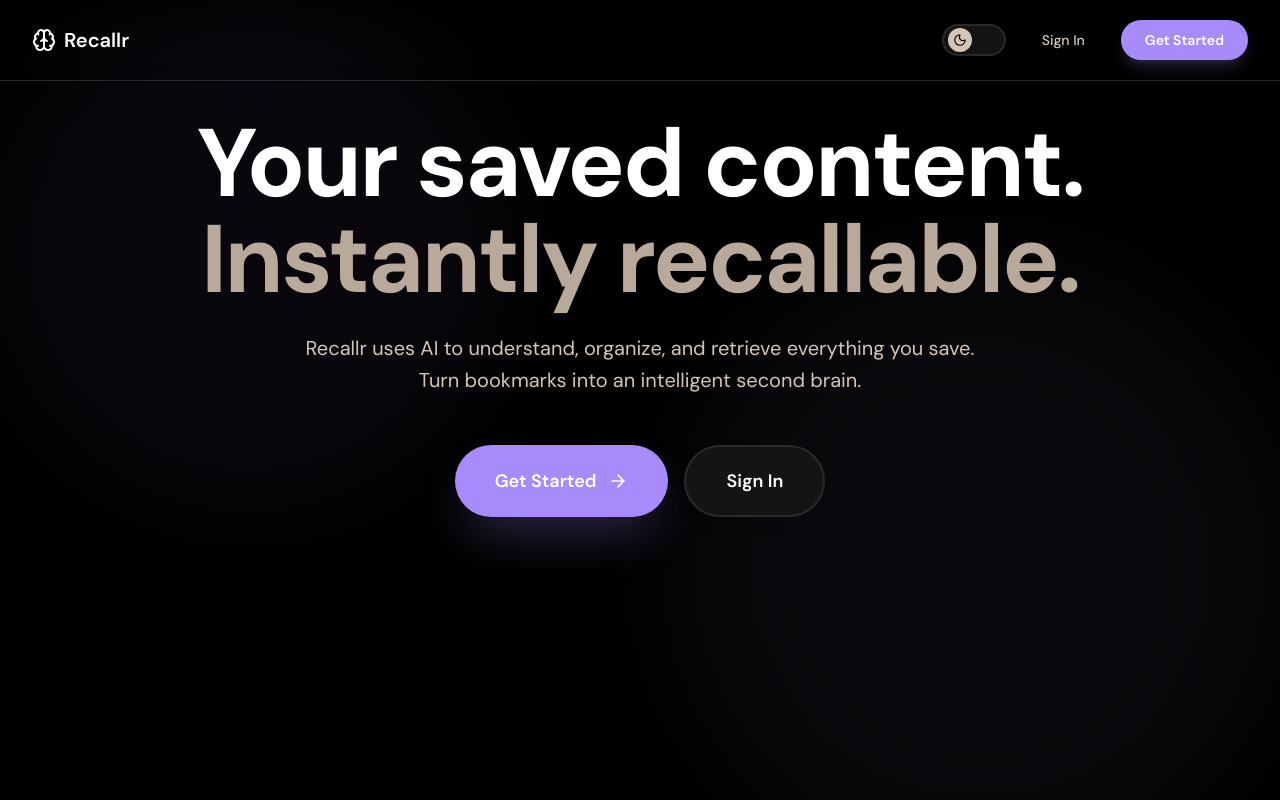
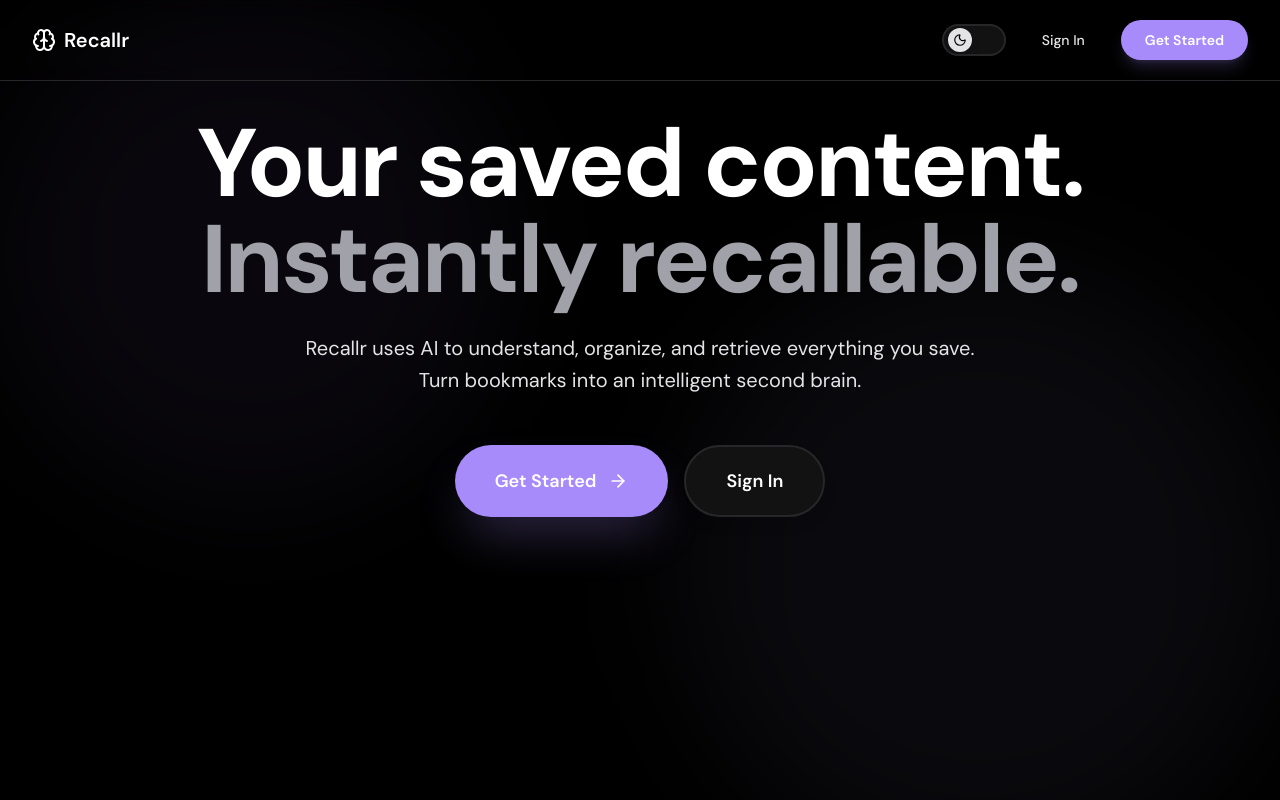
Before and after one commit to debugonaut/TechSprint_CodeForge2026, a React app in the folder frontend/: page / in a window 1280 px wide. Shown: the top 800 px of the page. Built offline with nearby package versions, Linux system fonts and the light colour scheme; no server answers; the HTML template or start-up script is replaced by a standard one.

Commit message:
feat: Add to Collection, Dark/Light Theme Reversal

```diff
--- a/frontend/src/components/Dashboard.jsx
+++ b/frontend/src/components/Dashboard.jsx
@@ -7,7 +7,7 @@ import {
   Download, BarChart3, MessageCircle, Folder, Bell, Home, Settings,
   Video, Headphones, Music, Code, Newspaper, Globe, Image as ImageIcon,
   BookOpen, Github, Twitter, Linkedin, Briefcase, DollarSign, Brain, Command,
-  Layout, MessageSquare
+  Layout, MessageSquare, FolderPlus
 } from 'lucide-react';
 import toast from 'react-hot-toast';
 import CollectionDialog from './CollectionDialog';
@@ -42,6 +42,7 @@ export default function Dashboard({ user }) {
   const [showStats, setShowStats] = useState(false);
   const [showChat, setShowChat] = useState(false);
   const [showReminders, setShowReminders] = useState(false);
+  const [itemForCollection, setItemForCollection] = useState(null);
 
   // Collections & Reminders
   const [collections, setCollections] = useState([]);
@@ -408,12 +409,21 @@ export default function Dashboard({ user }) {
                                        {getCategoryIcon(item.ai_output?.category)}
                                        <span>{item.ai_output?.category || 'General'}</span>
                                    </div>
-                                   <button
-                                      onClick={(e) => { e.stopPropagation(); handleDelete(item.id); }}
-                                      className="text-muted hover:text-red-400 opacity-0 group-hover:opacity-100 transition-opacity"
-                                   >
-                                       <Trash2 size={16} />
-                                   </button>
+                                   <div className="flex gap-2">
+                                       <button
+                                          onClick={(e) => { e.stopPropagation(); setItemForCollection(item); }}
+                                          className="text-muted hover:text-primary opacity-0 group-hover:opacity-100 transition-opacity p-1 hover:bg-primary/10 rounded"
+                                          title="Add to Collection"
+                                       >
+                                           <FolderPlus size={16} />
+                                       </button>
+                                       <button
+                                          onClick={(e) => { e.stopPropagation(); handleDelete(item.id); }}
+                                          className="text-muted hover:text-red-400 opacity-0 group-hover:opacity-100 transition-opacity p-1 hover:bg-red-500/10 rounded"
+                                       >
+                                           <Trash2 size={16} />
+                                       </button>
+                                   </div>
                                </div>
 
                                <h3 className="text-lg font-bold text-secondary mb-2 leading-snug group-hover:text-primary transition-colors line-clamp-2">
@@ -605,6 +615,86 @@ export default function Dashboard({ user }) {
          isOpen={showReminders}
          onClose={() => setShowReminders(false)}
       />
+
+       {/* Add To Collection Modal */}
+       <AnimatePresence>
+        {itemForCollection && (
+            <motion.div
+                initial={{ opacity: 0 }}
+                animate={{ opacity: 1 }}
+                exit={{ opacity: 0 }}
+                className="fixed inset-0 bg-black/60 backdrop-blur-sm z-50 flex items-center justify-center p-4"
+                onClick={() => setItemForCollection(null)}
+            >
+                <motion.div
+                    initial={{ scale: 0.95 }}
+                    animate={{ scale: 1 }}
+                    exit={{ scale: 0.95 }}
+                    onClick={(e) => e.stopPropagation()}
+                    className="bg-surface border border-default rounded-2xl w-full max-w-sm overflow-hidden shadow-2xl p-6"
+                >
+                    <h3 className="text-lg font-bold text-secondary mb-4 flex items-center gap-2">
+                        <FolderPlus size={20} className="text-primary" />
+                        Add to Collection
+                    </h3>
+
+                    {collections.length === 0 ? (
+                        <div className="text-center py-8">
+                            <p className="text-muted text-sm mb-4">No collections found.</p>
+                            <button
+                                onClick={() => { setItemForCollection(null); setShowCollections(true); }}
+                                className="text-primary text-sm hover:underline"
+                            >
+                                Create New Collection
+                            </button>
+                        </div>
+                    ) : (
+                        <div className="space-y-2 max-h-[60vh] overflow-y-auto">
+                            {collections.map(col => (
+                                <button
+                                    key={col.id}
+                                    onClick={async () => {
+                                        const toastId = toast.loading('Adding to collection...');
+                                        try {
+                                            const token = await user.getIdToken();
+                                            await fetch(`${API_URL}/api/update/${itemForCollection.id}`, {
+                                                method: 'PUT',
+                                                headers: {
+                                                    'Content-Type': 'application/json',
+                                                    'Authorization': `Bearer ${token}`
+                                                },
+                                                body: JSON.stringify({ collectionId: col.id })
+                                            });
+                                            toast.success(`Added to "${col.name}"`, { id: toastId });
+                                            setItemForCollection(null);
+                                            // Refresh items to update UI if currently viewing a filtered list?
+                                            // For now just close.
+                                            fetchItems(query, { category: selectedCategory, collectionId: selectedCollection });
+                                        } catch (err) {
+                                            console.error(err);
+                                            toast.error('Failed to add to collection', { id: toastId });
+                                        }
+                                    }}
+                                    className="w-full flex items-center justify-between p-3 rounded-xl hover:bg-white/5 border border-transparent hover:border-default transition-all group text-left"
+                                >
+                                    <div className="flex items-center gap-3">
+                                        <div className="w-8 h-8 rounded-lg bg-primary/10 flex items-center justify-center text-primary group-hover:bg-primary group-hover:text-white transition-colors">
+                                            <Folder size={16} />
+                                        </div>
+                                        <span className="text-secondary font-medium">{col.name}</span>
+                                    </div>
+                                    {itemForCollection.collectionId === col.id && (
+                                        <div className="text-xs text-primary bg-primary/10 px-2 py-1 rounded">Current</div>
+                                    )}
+                                </button>
+                            ))}
+                        </div>
+                    )}
+                </motion.div>
+            </motion.div>
+        )}
+       </AnimatePresence>
+
     </div>
   );
 }
--- a/frontend/src/index.css
+++ b/frontend/src/index.css
@@ -10,39 +10,41 @@
   }
 
   :root {
-    /* Dark mode (default) - Black + Beige */
-    --bg: #000000;
-    --bg-elevated: #0a0a0a;
-    --surface: #141414;
-    --border: #2a2a2a;
-    --text: #d4c5b9;
-    --text-muted: #b8a99a;
+    /* DEFAULT (Light Mode Toggled On) - now "Deep Purple" Theme */
+    /* User request: "reverse" -> Purple for Light */
+    --bg: #05010d; /* Very deep purple */
+    --bg-elevated: #0f0518;
+    --surface: #1a0b2e; /* Rich purple surface */
+    --border: #2e1065; /* Deep violet border */
+    --text: #e9d5ff; /* Light purple text */
+    --text-muted: #a78bfa; /* Muted purple */
     --text-primary: #ffffff;
-    --accent: #a78bfa;
+    --accent: #d8b4fe;
   }
 
   .dark {
-    /* Explicit dark mode - Black + Beige */
+    /* TOGGLED ON (Dark Mode) - now "Pitch Black" Theme */
+    /* User request: "reverse" -> Black for Dark */
     --bg: #000000;
     --bg-elevated: #0a0a0a;
-    --surface: #141414;
-    --border: #2a2a2a;
-    --text: #d4c5b9;
-    --text-muted: #b8a99a;
+    --surface: #121212;
+    --border: #27272a;
+    --text: #e4e4e7;
+    --text-muted: #a1a1aa;
     --text-primary: #ffffff;
     --accent: #a78bfa;
   }
 
   :root:not(.dark) {
-    /* Light mode - Beige + Black */
-    --bg: #f5f1ed;
-    --bg-elevated: #ebe6e0;
-    --surface: #ffffff;
-    --border: #d1c7bf;
-    --text: #000000;
-    --text-muted: #1a1a1a;
-    --text-primary: #000000;
-    --accent: #7c3aed;
+      /* Redundant fallback matches Light Mode */
+      --bg: #05010d;
+      --bg-elevated: #0f0518;
+      --surface: #1a0b2e;
+      --border: #2e1065;
+      --text: #e9d5ff;
+      --text-muted: #a78bfa;
+      --text-primary: #ffffff;
+      --accent: #d8b4fe;
   }
 
   body {
```
